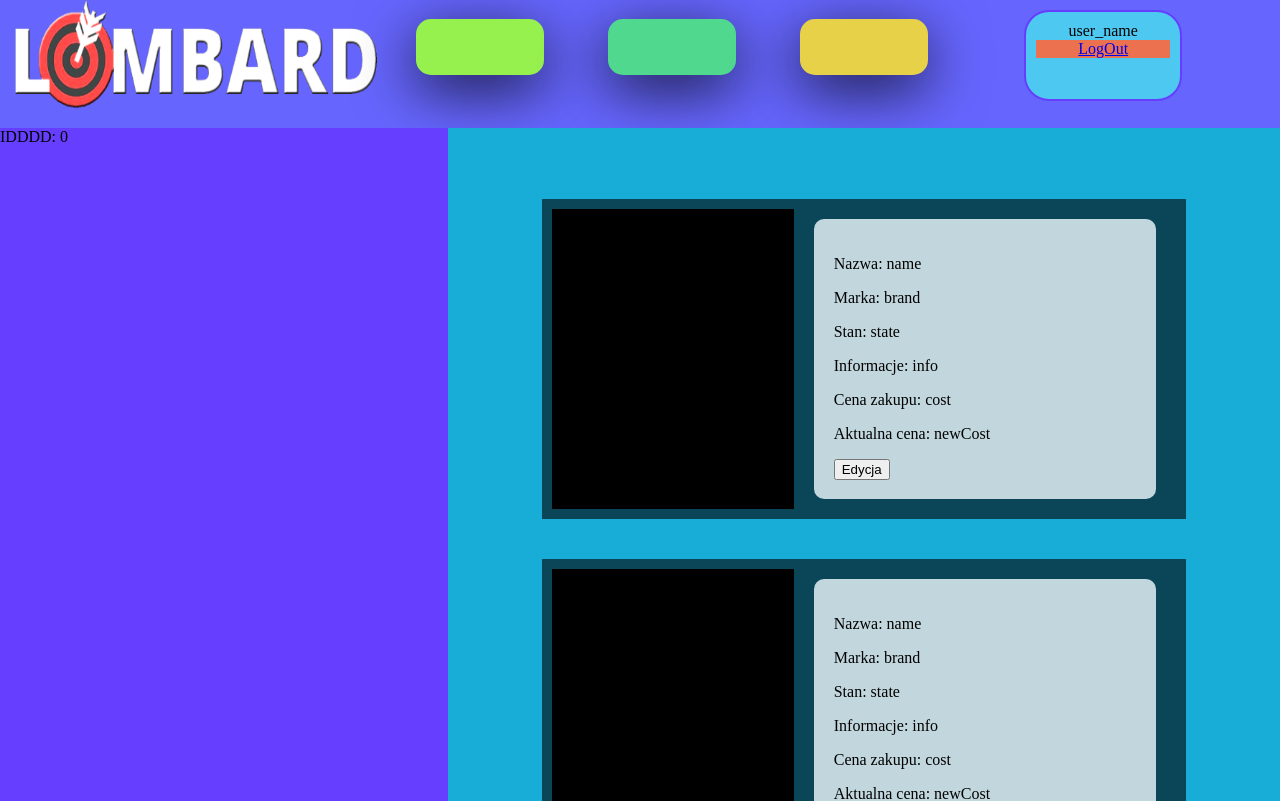
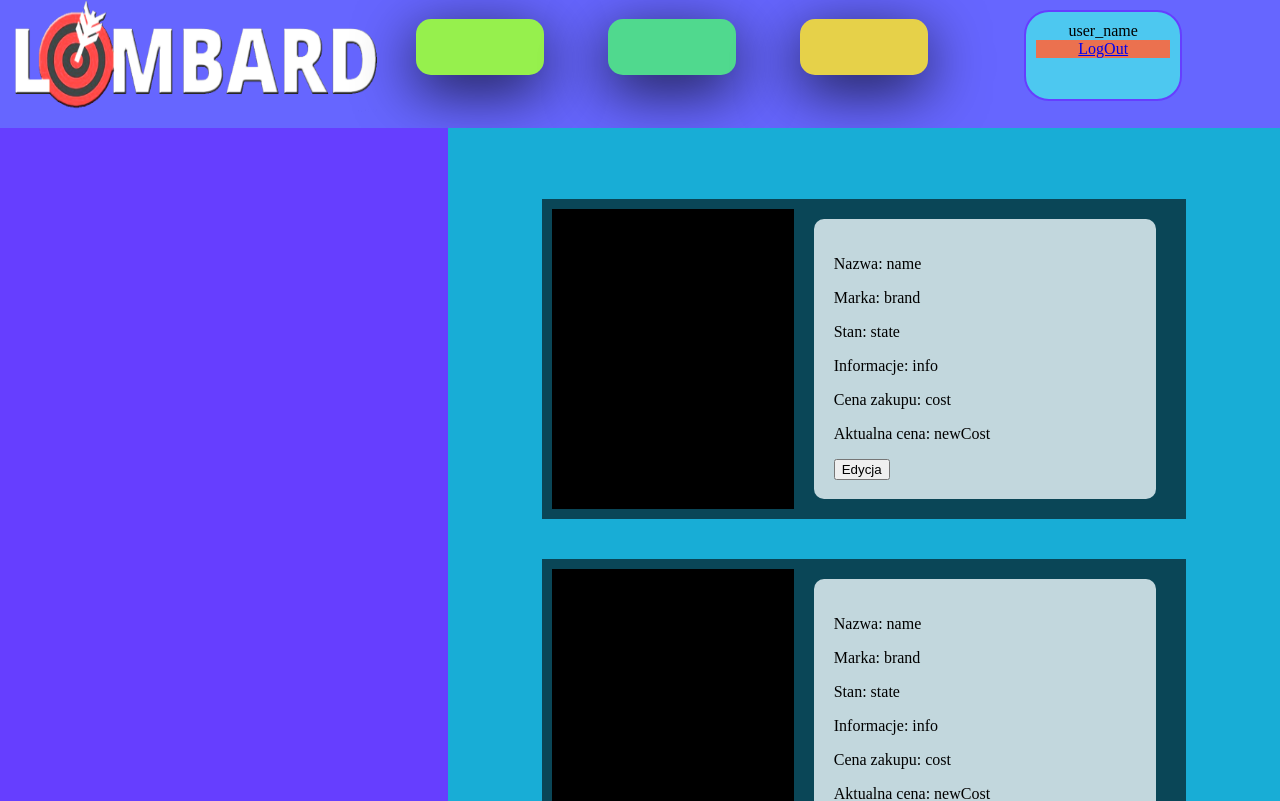
Before and after one commit to bartoszkonarski/pawn_shop_fullstack, a Vue app in the folder frontend/: page / in a window 1280 px wide. Shown: the top 801 px of the page. Built offline with nearby package versions, Linux system fonts and the light colour scheme.

Commit message:
add editTiles.vue component

```diff
--- a/frontend/src/components/content/listItem.vue
+++ b/frontend/src/components/content/listItem.vue
@@ -2,7 +2,10 @@
   <section>
 
       <div class="list-left-panel">
-       IDDDD: {{activeId}}
+        <div class="list-left-panel-edit-item">
+          <div class="list-left-panel-edit-item-img"></div>
+          <div class="list-left-panel-edit-item-info"></div>
+        </div>
       </div>
 
       <div class="list-right-panel">
@@ -16,7 +19,7 @@
         :id="item.id"
         v-for="item in items"
         :key="item.id"
-        v-on:edit="changeEdit"
+        v-on:edit="changeEdit(item.id)"
         />
         <br>
       </div>
@@ -47,10 +50,15 @@ export default {
     }
   },
   methods: {
-    changeEdit: () => {
-      this.activeId = 1
+    changeEdit: function(prop) {
+      this.activeId = prop
     }
-  }
+  },
+  watch: {
+    activeId: function(){
+
+    },
+  },
 }
 </script>
 
@@ -74,4 +82,7 @@ export default {
     background: #18ADD6;
     width:61%;
   }
+  .list-left-panel-edit-item{
+
+  }
 </style>
```
